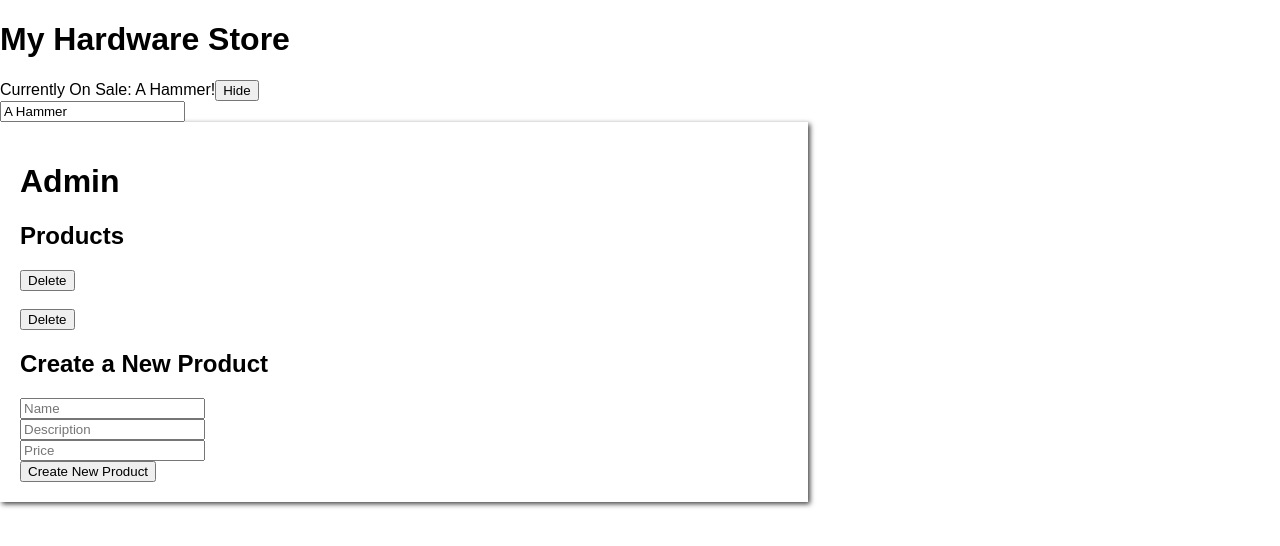
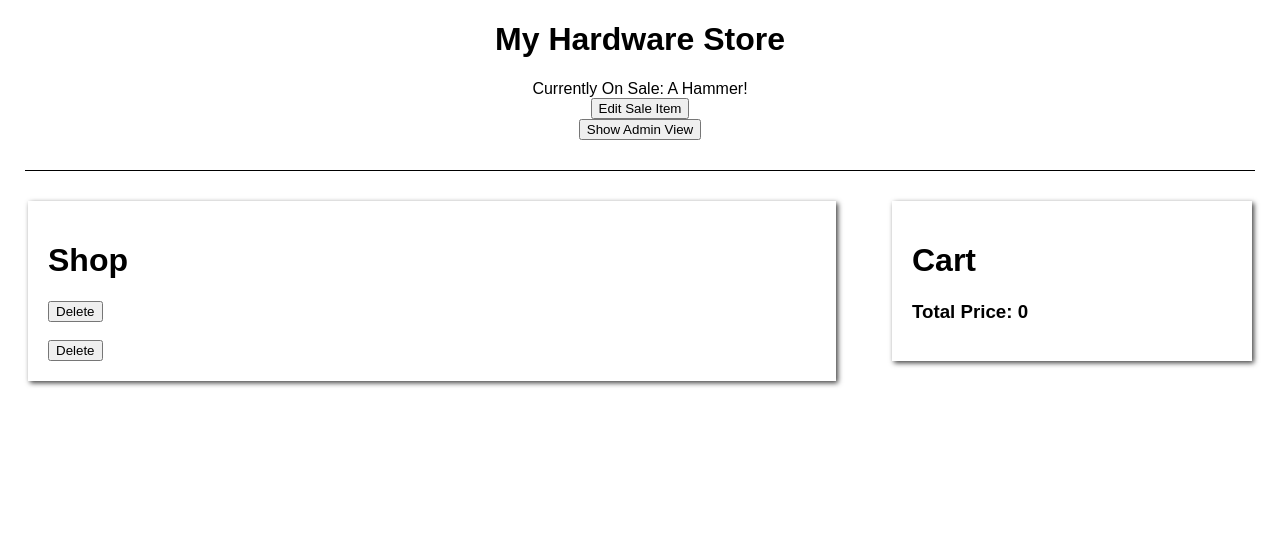
Before and after one commit to dcamriff/react-hardware-store, a React (Create React App) app: page / in a window 1280 px wide. Shown: the top 546 px of the page. Built offline with nearby package versions, Linux system fonts and the light colour scheme.

Commit message:
made some additions to CartView and HomePage

```diff
--- a/src/components/CartView.js
+++ b/src/components/CartView.js
@@ -6,6 +6,23 @@ const CartView = (props) => {
     const productList = props.productList
 
     const totalPrice = productList.reduce((totalPrice, product) => {
+        return totalPrice + product.price
+    }, 0.00)
 
-    }
+    return (
+        <div className="small-view-box">
+            <h1>Cart</h1>
+
+            <ProductList
+                productList={productList}
+                viewMode={'CART'}
+                addProductToCart={props.addProductToCart}
+                removeProductFromCart={props.removeProductFromCart}/>
+            <div>
+                <h3>Total Price: {totalPrice}</h3>
+            </div>
+        </div>
+    )
 }
+
+export default CartView
--- a/src/components/HomePage.js
+++ b/src/components/HomePage.js
@@ -1,6 +1,7 @@
 import React, {Component} from 'react'
 import AdminView from './AdminView'
 import ShopView from './ShopView'
+import CartView from './CartView'
 
 class HomePage extends Component {
 
@@ -9,7 +10,8 @@ class HomePage extends Component {
 
         this.state = {
             itemCurrentlyOnSale: 'A Hammer',
-            editSaleItem: true,
+            editSaleItem: false,
+            showAdminView: false,
             productList: [
                 {
                     productName: 'Hammer',
@@ -20,13 +22,19 @@ class HomePage extends Component {
                     description: 'Itsa nail',
                     price: 0.12
                 }
-            ]
+            ],
+            cartList: []
         }
     }
 
     toggleEditSaleItem = () => {
-        const editSaleItem = !this.state.editSaleItem;
+        const editSaleItem = !this.state.editSaleItem
         this.setState({editSaleItem})
+    }
+
+    toggleAdminView = () => {
+        const showAdminView = !this.state.showAdminView
+        this.setState({showAdminView})
     }
 
     handleItemCurrentlyOnSaleChange = (event) => {
@@ -34,8 +42,9 @@ class HomePage extends Component {
         this.setState({itemCurrentlyOnSale})
     }
 
-    _addNewProductToProductList = (newProduct) => {
+    addNewProductToProductList = (newProduct) => {
         const productList = [...this.state.productList]
+
         productList.push(newProduct)
         this.setState({productList})
     }
@@ -46,22 +55,42 @@ class HomePage extends Component {
         this.setState({productList})
     }
 
+    addProductToCart = (idToAddToCart) => {
+        const cartList = [...this.state.cartList]
+        const product = {
+            ...this.state.productList[idToAddToCart]
+        }
+
+        cartList.push(product)
+
+        this.setState({cartList})
+    }
+
+removeProductFromCart = (idToRemove) => {
+    const cartList = [...this.state.cartList]
+
+    cartList.splice(idToRemove, 1)
+    this.setState({cartList})
+}
+
 render() {
+    const adminView = <AdminView
+        productList={this.state.productList}
+        addNewProductToProductList={this.addNewProductToProductList}
+        deleteProductFromProductList={this.deleteProductFromProductList}/>
+
+    const shopView = <ShopView
+        productList={this.state.productList}
+        addProductToCart={this.addProductToCart}/>
 
     return (
         <div>
+            <div>
+                <div id="home-page-nav">
+                    <h1>My Hardware Store</h1>
+                    <span>Currently On Sale: {this.state.itemCurrentlyOnSale}!</span>
 
-                <h1>My Hardware Store</h1>
                     <div>
-                    <span>Currently On Sale: {this.state.itemCurrentlyOnSale}!</span>
-                    <span>
-                        <button onClick={this.toggleEditSaleItem}>
-                            {this.state.editSaleItem
-                                ? 'Hide'
-                                : 'Edit Sale Item'}
-                        </button>
-                    </span>
-
                         {this.state.editSaleItem
                             ? <div>
                                     <input
@@ -69,20 +98,48 @@ class HomePage extends Component {
                                         value={this.state.itemCurrentlyOnSale}
                                         type="text"/>
                                 </div>
-                        : null
-}
+                            : null}
+                    </div>
+                    <div>
+                        <button onClick={this.toggleEditSaleItem}>
+                            {this.state.editSaleItem
+                                ? 'Hide'
+                                : 'Edit Sale Item'}
+                        </button>
+                    </div>
+                    <div>
+                        <button onClick={this.toggleAdminView}>
+                            {this.state.showAdminView
+                                ? 'Show Shop View'
+                                : 'Show Admin View'}
+                        </button>
+                    </div>
+                </div>
+            </div>
 
-                    <AdminView
-                        productList={this.state.productList}
-                        addNewProductToProductList={this.addNewProductToProductList}/>
+            <div id="view-container">
+                {this.state.showAdminView ? adminView : shopView}
 
-                    {/* <ShopView /> */}
-
+                <CartView
+                    productList={this.state.cartList}
+                    removeProductFromCart={this.removeProductFromCart}/>
             </div>
         </div>
         )
     }
 }
+// //             /* {this.state.editSaleItem
+// //                     ? <div>
+// //                             <input
+// //                                 onChange={this.handleItemCurrentlyOnSaleChange}
+// //                                 value={this.state.itemCurrentlyOnSale}
+// //                                 type="text"/>
+// //                         </div>
+// //                     : null
+
+//         {/* <AdminView
+//                     productList={this.state.productList}
+//                     addNewProductToProductList={this.addNewProductToProductList}/> */}
 
 export default HomePage
 
@@ -94,8 +151,4 @@ export default HomePage
         // stateless. Reads: Go take my state, and change it to editSaleItem. It is
         // deleting the old state and replacing with new state. When our state changes,
         // the page automatically updates. inside return statement, the
-// {this.state.editSaleItem...} is a ternary statement. The ? something : makes
-// it a ternary statement
-// Note: The input is a "controlled" input. We tell it what to do when it
-// changes. WE HAVE ORGANIZED THIS PROJECT SO THAT HOMEPAGE BECOMES TOP VIEW SO
-// THAT KINDA TAKES PLACE OF WHAT WE'D USE APP.JS FOR
+        // {this.state.editSaleItem ...}
```
Lines whose indentation alone changed are shown as unchanged.
